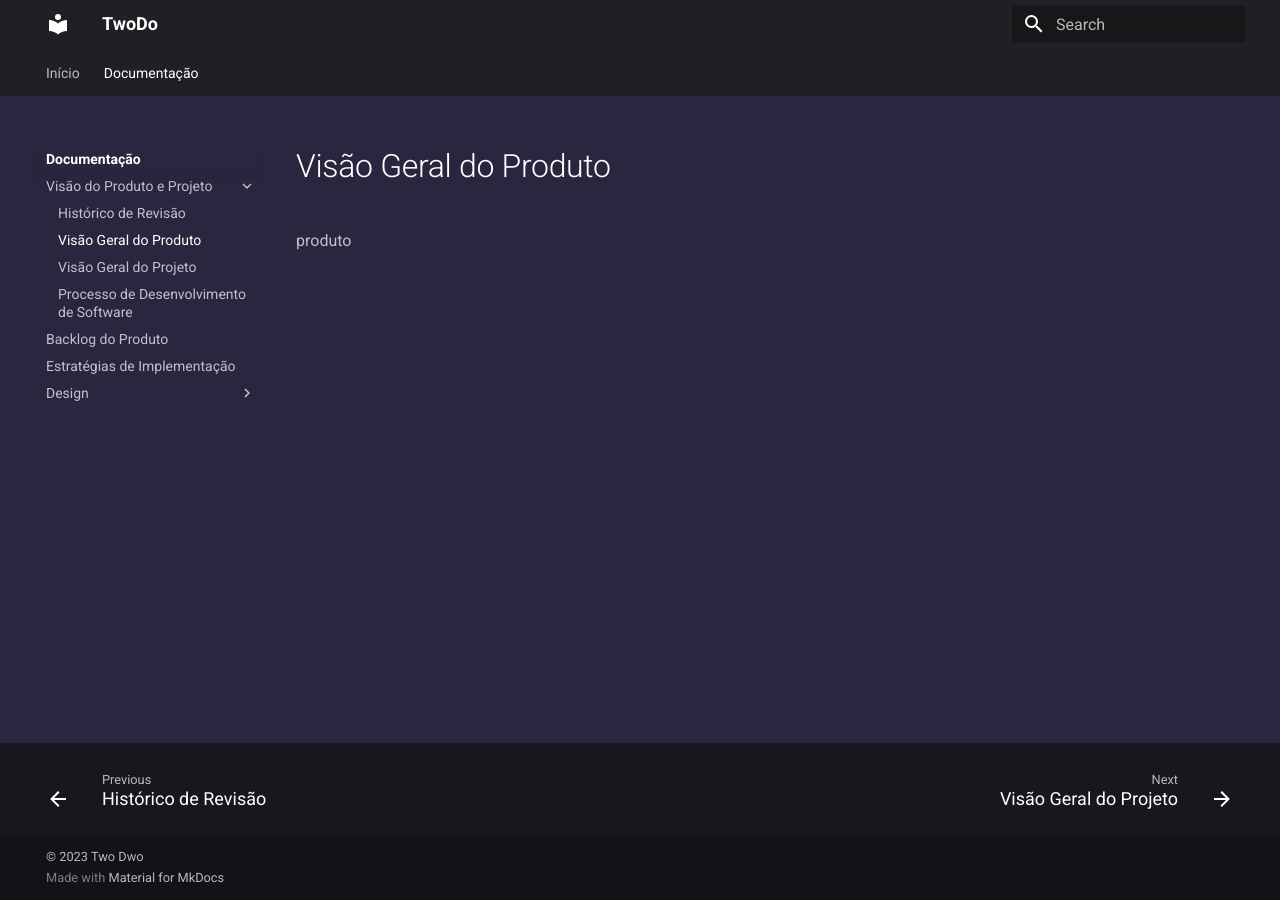
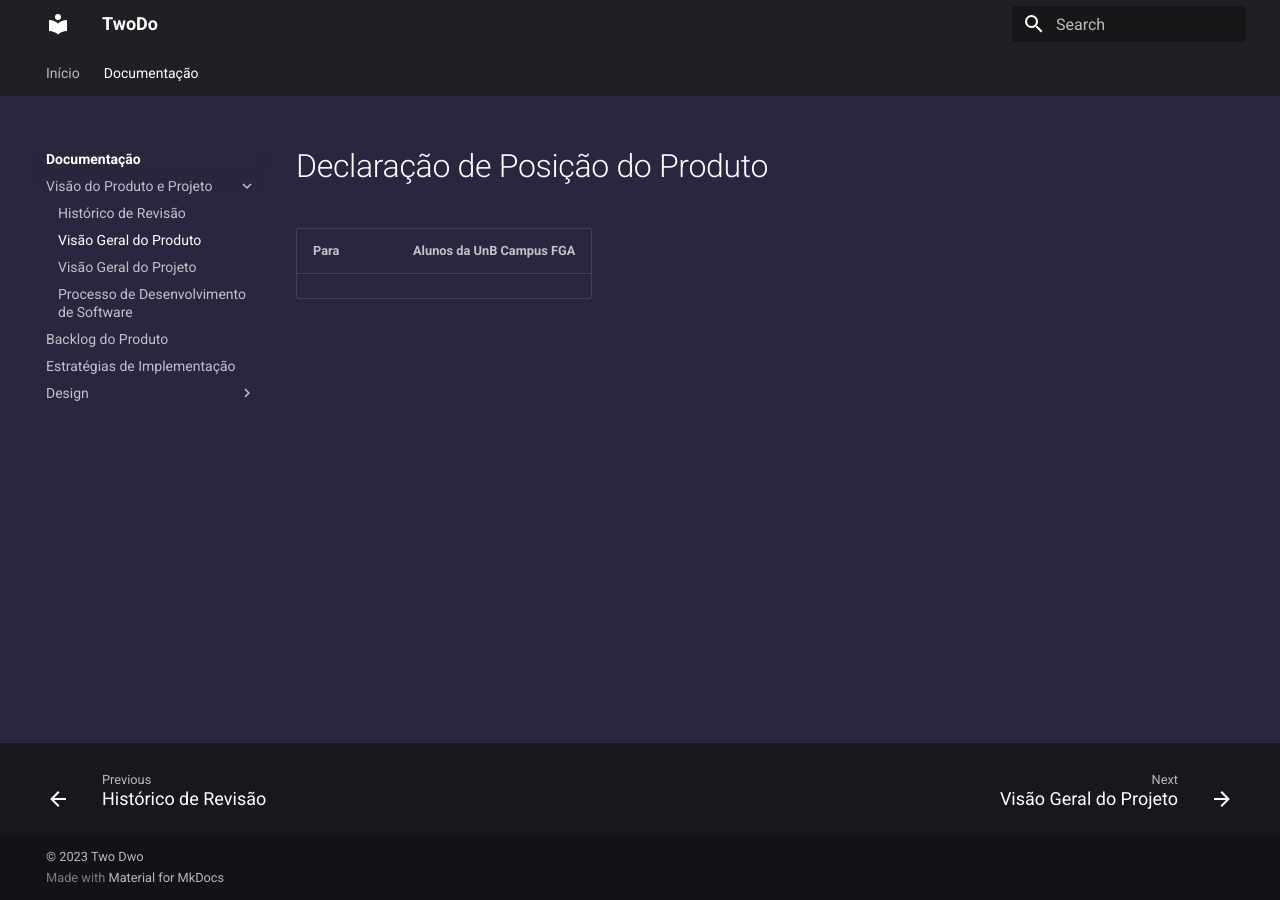
Before and after one commit to mdsreq-fga-unb/2023.1-TwoDo, an MkDocs documentation site: the page built from docs/documentacao/visaoProdutoProjeto/visaoGeralProduto.md, in a window 1280 px wide. Built offline with MkDocs 1.6.1 and Material for MkDocs 9.7.7, drawn with Linux system fonts in a browser that asks for light colours.

Commit message:
visao geral

```diff
--- a/docs/documentacao/visaoProdutoProjeto/visaoGeralProduto.md
+++ b/docs/documentacao/visaoProdutoProjeto/visaoGeralProduto.md
@@ -1 +1,4 @@
-produto
+#Declaração de Posição do Produto
+
+|Para    | Alunos da UnB Campus FGA|
+|--------|-------------------------|
```
Also changed, not shown: README.md (+4 -0 lines).
